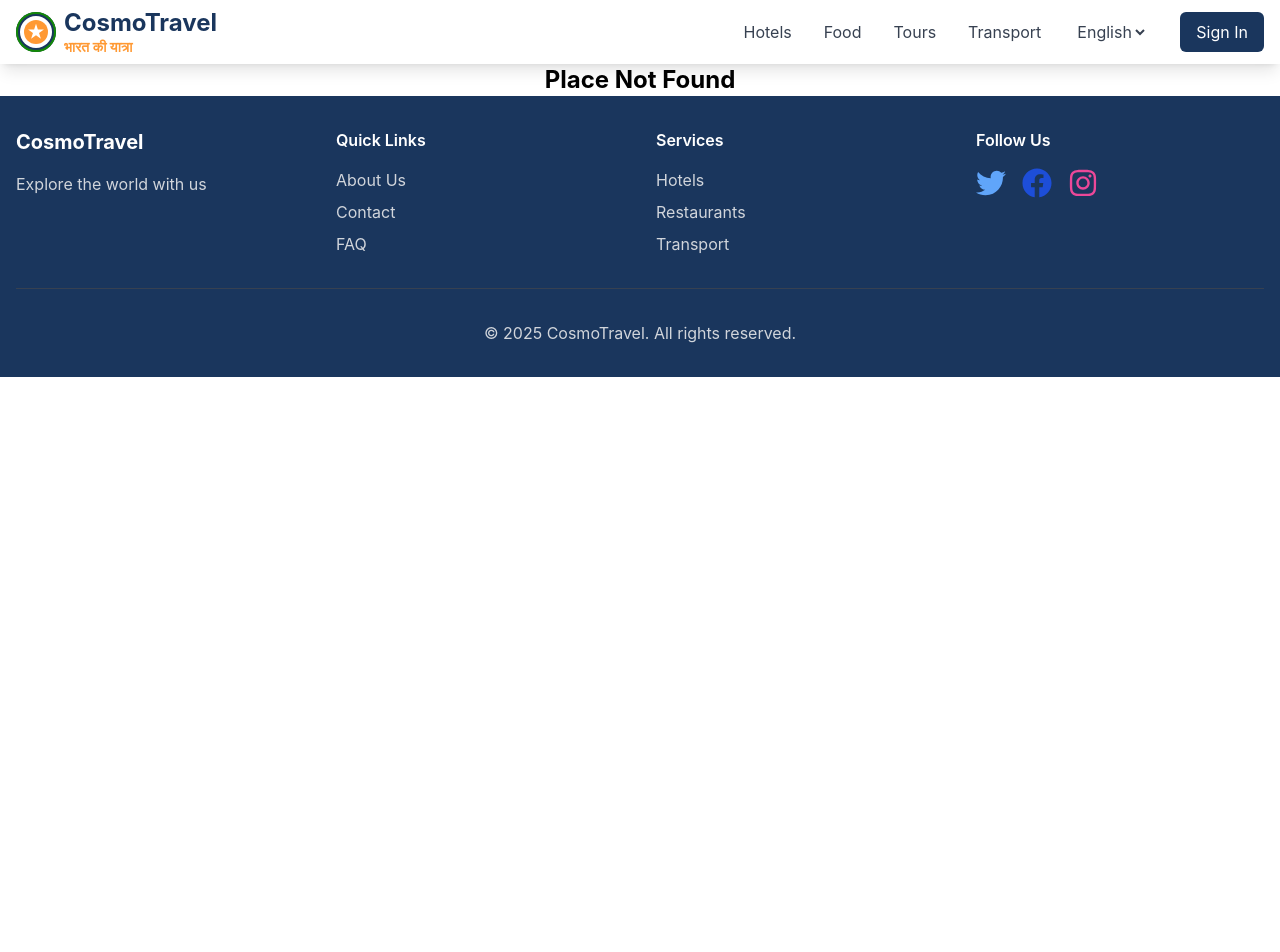
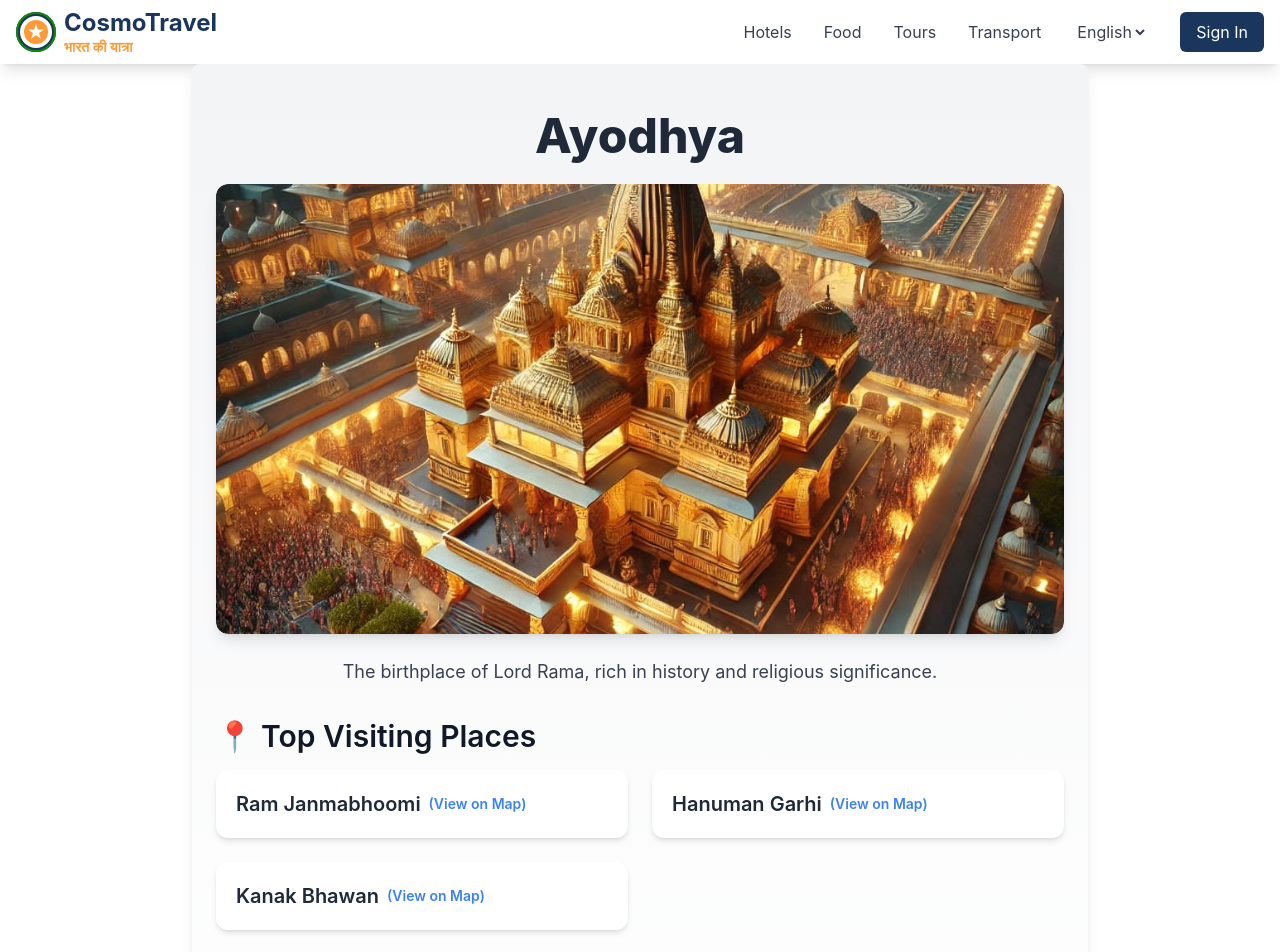
Before and after one commit to amangupta812/cosmo-travel, a React (Vite) app: page /places/ayodhya in a window 1280 px wide. Shown: the top 952 px of the page. Before the commit the page ends 800 px from the top, so only its background shows below. Built offline with nearby package versions, Linux system fonts and the light colour scheme.

Commit message:
add some new places and data

```diff
--- a/src/components/PopularDestinations.jsx
+++ b/src/components/PopularDestinations.jsx
@@ -38,6 +38,61 @@ export default function PopularDestinations() {
       slug: "ladakh",
       image: "https://media.istockphoto.com/id/1046313926/photo/indian-bikers-travel-on-national-highway-with-scenic-landscape-at-ladakh-india.webp?a=1&b=1&s=612x612&w=0&k=20&c=kqMWn40ojqWCpazyRuz4MDSWbPPRY2EtfaGMyhsQSyc=",
       description: "Land of high passes"
+    },
+    {
+      name: "Vrindavan",
+      slug: "vrindavan",
+      image: "https://wallpaperaccess.com/full/9386523.jpg",
+      description: "The land of Lord Krishna, known for its temples and spiritual charm.",
+    },
+    {
+      name: "Ayodhya",
+      slug: "ayodhya",
+      image: "/images/ayodhya.jpg", // Use forward slashes and ensure the correct path
+      description: "The birthplace of Lord Rama, rich in history and religious significance.",
+    },
+    {
+      name: "Tirupati Balaji",
+      slug: "tirupati-balaji",
+      image: "https://wallpaperaccess.com/full/2991971.jpg",
+      description: "One of the richest temples in India, dedicated to Lord Venkateswara.",
+    },
+
+    {
+      name: "Rishikesh",
+      slug: "rishikesh",
+      image: "https://upload.wikimedia.org/wikipedia/commons/7/74/Trayambakeshwar_Temple_VK.jpg",
+      description: "The yoga capital of the world, nestled in the Himalayas along the Ganges.",
+    },
+    {
+      name: "Haridwar",
+      slug: "haridwar",
+      image: "https://media.istockphoto.com/id/596042540/photo/har-ki-pauri.jpg?s=612x612&w=0&k=20&c=igkOecfeSd5ktZ3mFkiw8Ya0tIN0mjdgOAWecBB7SuA=",
+      description: "A sacred city known for the Kumbh Mela and the holy Ganges River.",
+    },
+    {
+      name: "Kedarnath",
+      slug: "kedarnath",
+      image: "https://wallpaperaccess.com/full/6883014.jpg",
+      description: "A revered pilgrimage site, home to one of the 12 Jyotirlingas of Shiva.",
+    },
+    {
+      name: "Badrinath",
+      slug: "badrinath",
+      image: "https://wallpaperaccess.com/full/13366327.jpg",
+      description: "A key Hindu pilgrimage destination dedicated to Lord Vishnu.",
+    },
+    {
+      name: "Shirdi",
+      slug: "shirdi",
+      image: "https://rukminim2.flixcart.com/image/850/1000/k2arbm80/poster/7/j/a/medium-shirdi-sai-baba-wall-poster-wall-paper-wall-sticker-original-imafhnsp3gzq7emb.jpeg?q=90&crop=false",
+      description: "The home of Sai Baba, attracting millions of devotees every year.",
+    },
+    {
+      name: "Golden Temple",
+      slug: "golden-temple",
+      image: "https://images.unsplash.com/photo-1623059508779-2542c6e83753?w=600&auto=format&fit=crop&q=60&ixlib=rb-4.0.3&ixid=M3wxMjA3fDB8MHxzZWFyY2h8N3x8Z29sZGVuJTIwdGVtcGxlfGVufDB8fDB8fHww",
+      description: "A stunning Sikh pilgrimage site in Amritsar, Punjab.",
     }
   ];
 
--- a/src/pages/DestinationPage.jsx
+++ b/src/pages/DestinationPage.jsx
@@ -66,12 +66,124 @@ const placeData = {
       { name: "Magnetic Hill", location: "https://www.google.com/maps?q=Magnetic+Hill" }
     ],
     topFoods: ["Momos", "Thukpa", "Butter Tea"]
+  },
+  "vrindavan": {
+    name: "Vrindavan",
+    image: "https://wallpaperaccess.com/full/9386523.jpg",
+    description: "The land of Lord Krishna, filled with temples and spiritual bliss.",
+    topPlaces: [
+      { name: "Banke Bihari Temple", location: "https://www.google.com/maps?q=Banke+Bihari+Temple" },
+      { name: "Prem Mandir", location: "https://www.google.com/maps?q=Prem+Mandir" },
+      { name: "ISKCON Temple", location: "https://www.google.com/maps?q=ISKCON+Temple+Vrindavan" }
+    ],
+    topFoods: ["Lassi", "Kachori", "Pedas"]
+  },
+  "ayodhya": {
+    name: "Ayodhya",
+    image: "/images/ayodhya.jpg",
+    description: "The birthplace of Lord Rama, rich in history and religious significance.",
+    topPlaces: [
+      { name: "Ram Janmabhoomi", location: "https://www.google.com/maps?q=Ram+Janmabhoomi" },
+      { name: "Hanuman Garhi", location: "https://www.google.com/maps?q=Hanuman+Garhi" },
+      { name: "Kanak Bhawan", location: "https://www.google.com/maps?q=Kanak+Bhawan" }
+    ],
+    topFoods: ["Kachori", "Peda", "Malpua"]
+  },
+  "tirupati-balaji": {
+    name: "Tirupati Balaji",
+    image: "https://wallpaperaccess.com/full/2991971.jpg",
+    description: "One of the most visited pilgrimage sites, known for Sri Venkateswara Temple.",
+    topPlaces: [
+      { name: "Sri Venkateswara Temple", location: "https://www.google.com/maps?q=Sri+Venkateswara+Temple" },
+      { name: "Silathoranam", location: "https://www.google.com/maps?q=Silathoranam" },
+      { name: "TTD Gardens", location: "https://www.google.com/maps?q=TTD+Gardens" }
+    ],
+    topFoods: ["Laddu", "Pulihora", "Dosa"]
+  },
+  "rishikesh": {
+    name: "Rishikesh",
+    image: "https://upload.wikimedia.org/wikipedia/commons/7/74/Trayambakeshwar_Temple_VK.jpg",
+    description: "Rishikesh, the 'Yoga Capital of the World,' is known for its spiritual vibes, adventure sports, and stunning landscapes along the Ganges River.",
+    topPlaces: [
+      { name: "Lakshman Jhula", location: "https://www.google.com/maps?q=Lakshman+Jhula" },
+      { name: "Triveni Ghat", location: "https://www.google.com/maps?q=Triveni+Ghat" },
+      { name: "Neelkanth Mahadev Temple", location: "https://www.google.com/maps?q=Neelkanth+Mahadev+Temple" }
+    ],
+    topFoods: ["Aloo Puri", "Chotiwala Thali", "Momos"]
+  },
+  "haridwar": {
+    name: "Haridwar",
+    image: "https://media.istockphoto.com/id/596042540/photo/har-ki-pauri.jpg?s=612x612&w=0&k=20&c=igkOecfeSd5ktZ3mFkiw8Ya0tIN0mjdgOAWecBB7SuA=",
+    description: "Haridwar, a sacred city, is famous for the Ganga Aarti at Har Ki Pauri and is a major pilgrimage site in India.",
+    topPlaces: [
+      { name: "Har Ki Pauri", location: "https://www.google.com/maps?q=Har+Ki+Pauri" },
+      { name: "Mansa Devi Temple", location: "https://www.google.com/maps?q=Mansa+Devi+Temple" },
+      { name: "Chandi Devi Temple", location: "https://www.google.com/maps?q=Chandi+Devi+Temple" }
+    ],
+    topFoods: ["Kachori Sabzi", "Aloo Puri", "Rasabali"]
+  },
+  "kedarnath": {
+    name: "Kedarnath",
+    image: "https://wallpaperaccess.com/full/6883014.jpg",
+    description: "Kedarnath, one of the Char Dham pilgrimage sites, is home to the sacred Kedarnath Temple, surrounded by the majestic Himalayas.",
+    topPlaces: [
+      { name: "Kedarnath Temple", location: "https://www.google.com/maps?q=Kedarnath+Temple" },
+      { name: "Vasuki Tal", location: "https://www.google.com/maps?q=Vasuki+Tal" },
+      { name: "Gaurikund", location: "https://www.google.com/maps?q=Gaurikund" }
+    ],
+    topFoods: ["Rajma Chawal", "Chainsoo", "Madua Roti"]
+  },
+  "badrinath": {
+    name: "Badrinath",
+    image: "https://wallpaperaccess.com/full/13366327.jpg",
+    description: "Badrinath, a sacred town in Uttarakhand, is famous for the Badrinath Temple dedicated to Lord Vishnu.",
+    topPlaces: [
+      { name: "Badrinath Temple", location: "https://www.google.com/maps?q=Badrinath+Temple" },
+      { name: "Tapt Kund", location: "https://www.google.com/maps?q=Tapt+Kund" },
+      { name: "Charan Paduka", location: "https://www.google.com/maps?q=Charan+Paduka" }
+    ],
+    topFoods: ["Kachori", "Aloo Poori", "Maggie"]
+  },
+
+  "golden-temple": {
+    name: "Golden Temple",
+    image: "https://images.unsplash.com/photo-1623059508779-2542c6e83753?w=600&auto=format&fit=crop&q=60&ixlib=rb-4.0.3&ixid=M3wxMjA3fDB8MHxzZWFyY2h8N3x8Z29sZGVuJTIwdGVtcGxlfGVufDB8fDB8fHww",
+    description: "The Golden Temple in Amritsar is a significant Sikh pilgrimage site known for its stunning architecture and langar service.",
+    topPlaces: [
+      { name: "Golden Temple", location: "https://www.google.com/maps?q=Golden+Temple" },
+      { name: "Jallianwala Bagh", location: "https://www.google.com/maps?q=Jallianwala+Bagh" },
+      { name: "Wagah Border", location: "https://www.google.com/maps?q=Wagah+Border" }
+    ],
+    topFoods: ["Langar Dal", "Amritsari Kulcha", "Lassi"]
+  },
+
+  "shirdi": {
+    name: "Shirdi",
+    image: "https://rukminim2.flixcart.com/image/850/1000/k2arbm80/poster/7/j/a/medium-shirdi-sai-baba-wall-poster-wall-paper-wall-sticker-original-imafhnsp3gzq7emb.jpeg?q=90&crop=false",
+    description: "Shirdi is a pilgrimage site dedicated to Sai Baba, attracting devotees from all over India.",
+    topPlaces: [
+      { name: "Sai Baba Temple", location: "https://www.google.com/maps?q=Sai+Baba+Temple+Shirdi" },
+      { name: "Dwarkamai", location: "https://www.google.com/maps?q=Dwarkamai+Shirdi" },
+      { name: "Shani Shingnapur", location: "https://www.google.com/maps?q=Shani+Shingnapur" }
+    ],
+    topFoods: ["Puran Poli", "Vada Pav", "Shira"]
   }
+};
+
+// Function to format the place name (remove spaces & lowercase)
+const formatPlaceName = (name) => {
+  return name?.toLowerCase().replace(/\s+/g, "-");
 };
 
 export default function PlacePage() {
   const { placeName } = useParams();
-  const place = placeData[placeName];
+  const formattedPlaceName = formatPlaceName(placeName);
+
+  console.log("URL Place Name:", placeName);
+  console.log("Formatted Place Name:", formattedPlaceName);
+  console.log("Available Places:", Object.keys(placeData));
+
+  const place = placeData[formattedPlaceName];
 
   if (!place) {
     return <h2 className="text-center text-2xl font-bold">Place Not Found</h2>;
@@ -91,7 +203,6 @@ export default function PlacePage() {
 
       <p className="text-lg text-gray-700 mt-6 text-center">{place.description}</p>
 
-      {/* Top Visiting Places */}
       <h3 className="text-3xl font-semibold mt-8 text-gray-900">📍 Top Visiting Places</h3>
       <div className="grid grid-cols-1 sm:grid-cols-2 gap-6 mt-4">
         {place.topPlaces.map((spot, index) => (
@@ -110,7 +221,6 @@ export default function PlacePage() {
         ))}
       </div>
 
-      {/* Top Foods */}
       <h3 className="text-3xl font-semibold mt-8 text-gray-900">🍽️ Top-Rated Foods</h3>
       <div className="flex flex-wrap gap-3 mt-4">
         {place.topFoods.map((food, index) => (
```
Also changed, not shown: public/images/ayodhya.jpg (added).
